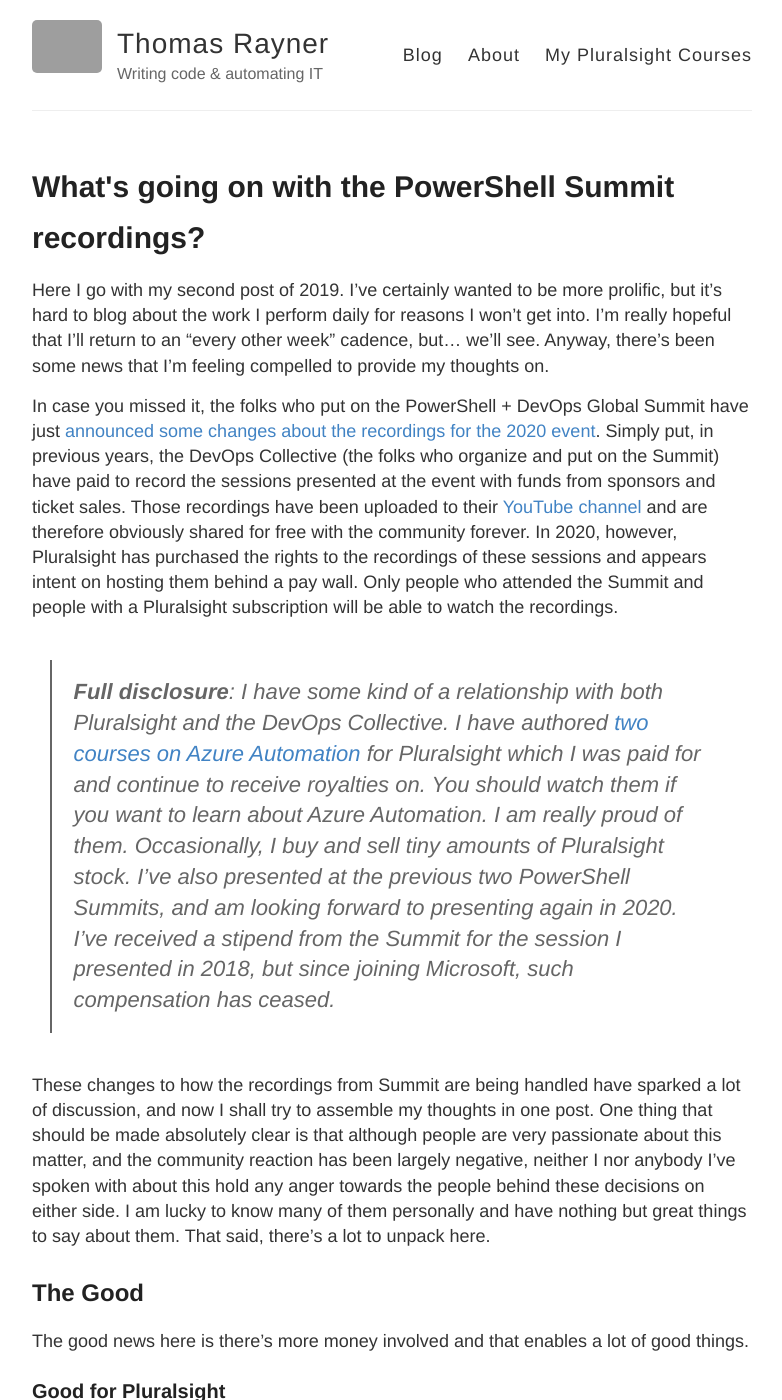
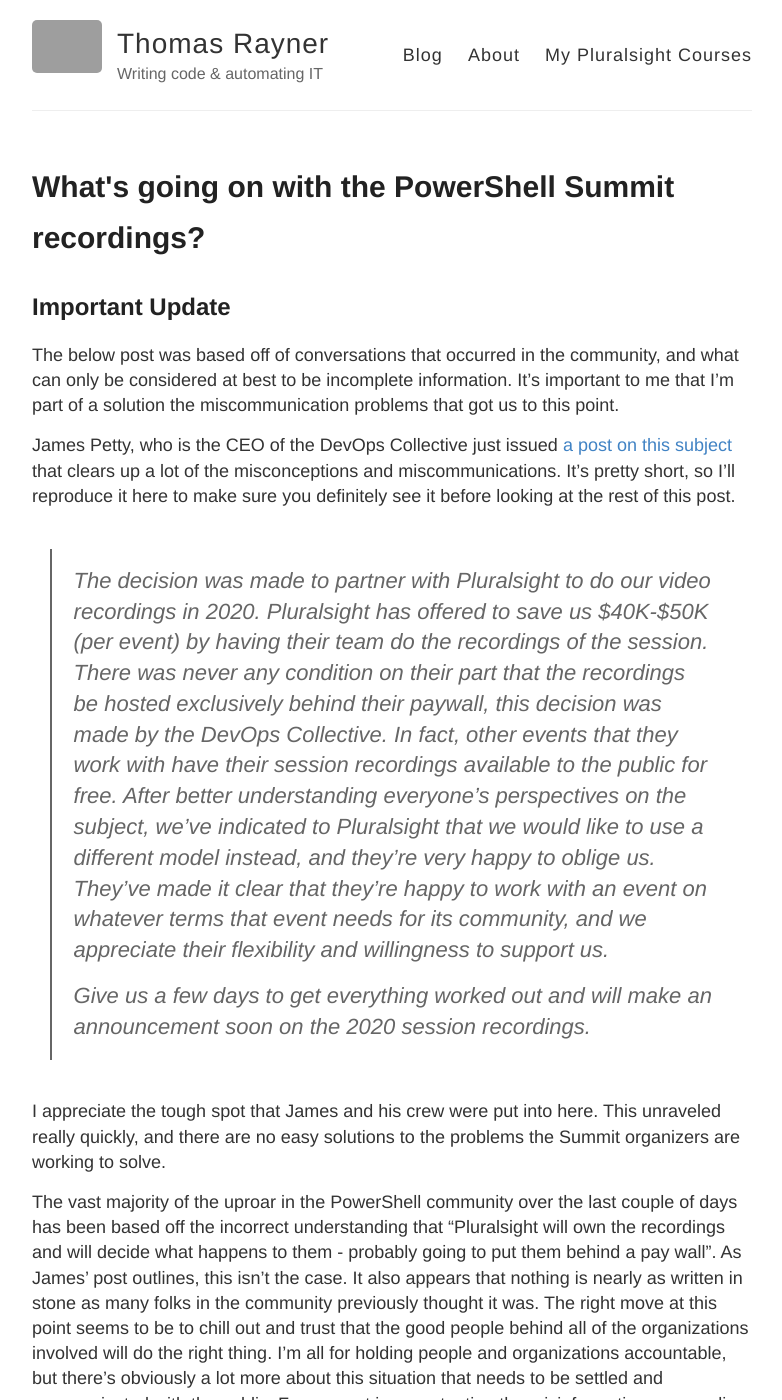
Before and after one commit to thomasrayner/thomasrayner.github.io, a Jekyll site: the page built from _posts/2019-10-15-powershell-summit-recordings.md, in a window 1280 px wide and 1400 px high. Shown: the whole window, without its empty margins (248-1030 px from the left). Built offline with Jekyll 4.4.1, drawn with Linux system fonts in a browser that asks for light colours; some of the changed text lies outside the part shown; grey boxes are pictures that could not be loaded.

Commit message:
correction

```diff
--- a/_posts/2019-10-15-powershell-summit-recordings.md
+++ b/_posts/2019-10-15-powershell-summit-recordings.md
@@ -6,11 +6,29 @@
 comments: true
 categories: [powershell, powershell summit, summit, pshsummit]
 ---
+## Important Update
+
+The below post was based off of conversations that occurred in the community, and what can only be considered at best to be incomplete information. It's important to me that I'm part of a solution the miscommunication problems that got us to this point.
+
+James Petty, who is the CEO of the DevOps Collective just issued [a post on this subject](https://powershell.org/2019/10/conference-recordings-you-spoke-we-listened/) that clears up a lot of the misconceptions and miscommunications. It's pretty short, so I'll reproduce it here to make sure you definitely see it before looking at the rest of this post.
+
+> The decision was made to partner with Pluralsight to do our video recordings in 2020. Pluralsight has offered to save us $40K-$50K (per event) by having their team do the recordings of the session. There was never any condition on their part that the recordings be hosted exclusively behind their paywall, this decision was made by the DevOps Collective. In fact, other events that they work with have their session recordings available to the public for free. After better understanding everyone’s perspectives on the subject, we’ve indicated to Pluralsight that we would like to use a different model instead, and they’re very happy to oblige us. They’ve made it clear that they’re happy to work with an event on whatever terms that event needs for its community, and we appreciate their flexibility and willingness to support us.
+>
+> Give us a few days to get everything worked out and will make an announcement soon on the 2020 session recordings.
+
+I appreciate the tough spot that James and his crew were put into here. This unraveled really quickly, and there are no easy solutions to the problems the Summit organizers are working to solve.
+
+The vast majority of the uproar in the PowerShell community over the last couple of days has been based off the incorrect understanding that "Pluralsight will own the recordings and will decide what happens to them - probably going to put them behind a pay wall". As James' post outlines, this isn't the case. It also appears that nothing is nearly as written in stone as many folks in the community previously thought it was. The right move at this point seems to be to chill out and trust that the good people behind all of the organizations involved will do the right thing. I'm all for holding people and organizations accountable, but there's obviously a lot more about this situation that needs to be settled and communicated with the public. For my part in perpetuating the misinformation surrounding this subject, I apologize. Hopefully readers understand my original post below was based off of the information I had at the time, and appreciate my effort to correct it here.
+
+The entire original post is below, with only a couple of formatting changes. The content itself is unchanged, since I don't think there's any point erasing it. Besides, my whole blog is on GitHub Pages so it's all on the internet forever and ever anyway.
+
+***
+
 Here I go with my second post of 2019. I've certainly wanted to be more prolific, but it's hard to blog about the work I perform daily for reasons I won't get into. I'm really hopeful that I'll return to an "every other week" cadence, but... we'll see. Anyway, there's been some news that I'm feeling compelled to provide my thoughts on.
 
 In case you missed it, the folks who put on the PowerShell + DevOps Global Summit have just [announced some changes about the recordings for the 2020 event](https://powershell.org/2019/10/2020-conference-recording-changes/). Simply put, in previous years, the DevOps Collective (the folks who organize and put on the Summit) have paid to record the sessions presented at the event with funds from sponsors and ticket sales. Those recordings have been uploaded to their [YouTube channel](https://www.youtube.com/user/powershellorg) and are therefore obviously shared for free with the community forever. In 2020, however, Pluralsight has purchased the rights to the recordings of these sessions and appears intent on hosting them behind a pay wall. Only people who attended the Summit and people with a Pluralsight subscription will be able to watch the recordings.
 
-> **Full disclosure**: I have some kind of a relationship with both Pluralsight and the DevOps Collective. I have authored [two courses on Azure Automation](https://pluralsight.pxf.io/c/1209528/424552/7490?u=https%3A%2F%2Fwww.pluralsight.com%2Fauthors%2Fthomas-rayner) for Pluralsight which I was paid for and continue to receive royalties on. You should watch them if you want to learn about Azure Automation. I am really proud of them. Occasionally, I buy and sell tiny amounts of Pluralsight stock. I've also presented at the previous two PowerShell Summits, and am looking forward to presenting again in 2020. I've received a stipend from the Summit for the session I presented in 2018, but since joining Microsoft, such compensation has ceased.
+**Full disclosure**: I have some kind of a relationship with both Pluralsight and the DevOps Collective. I have authored [two courses on Azure Automation](https://pluralsight.pxf.io/c/1209528/424552/7490?u=https%3A%2F%2Fwww.pluralsight.com%2Fauthors%2Fthomas-rayner) for Pluralsight which I was paid for and continue to receive royalties on. You should watch them if you want to learn about Azure Automation. I am really proud of them. Occasionally, I buy and sell tiny amounts of Pluralsight stock. I've also presented at the previous two PowerShell Summits, and am looking forward to presenting again in 2020. I've received a stipend from the Summit for the session I presented in 2018, but since joining Microsoft, such compensation has ceased.
 
 These changes to how the recordings from Summit are being handled have sparked a lot of discussion, and now I shall try to assemble my thoughts in one post. One thing that should be made absolutely clear is that although people are very passionate about this matter, and the community reaction has been largely negative, neither I nor anybody I've spoken with about this hold any anger towards the people behind these decisions on either side. I am lucky to know many of them personally and have nothing but great things to say about them. That said, there's a lot to unpack here.
 
@@ -84,4 +102,4 @@
 
 It's a complicated scenario with a lot of different perspectives to consider. I don't envy anybody involved in these decisions. While I think the DevOps Collective made a mistake, there is a chance for Pluralsight to "do the right thing" and make the recordings public on their site (perhaps after a period of time), and "donate" them to the technical community.
 
-If you have thoughts on this new agreement that Pluralsight and the DevOps Collective have entered into regarding the 2020 recordings of the Summit sessions, especially if you like the idea of making the recordings public after a period of time of paid access, tweet at [@PSHSummit](https://twitter.com/pshsummit), [@PSHOrg](https://twitter.com/pshorg), [@Pluralsight](https://twitter.com/pluralsight), and use the hashtags #PSHDevOps and #PSHSummit. Tag me too, [@MrThomasRayner](https://twitter.com/MrThomasRayner). Please also join us in the Conferences channel on the unified/bridged PowerShell community [Discord](https://aka.ms/psdiscord) and [Slack](https://aka.ms/psslack).
+If you have thoughts on this new agreement that Pluralsight and the DevOps Collective have entered into regarding the 2020 recordings of the Summit sessions, especially if you like the idea of making the recordings public after a period of time of paid access, tweet at [@PSHSummit](https://twitter.com/pshsummit), @PSHOrg, @Pluralsight, and use the hashtags #PSHDevOps and #PSHSummit. Tag me too, @MrThomasRayner. Please also join us in the Conferences channel on the unified/bridged PowerShell community [Discord](https://aka.ms/psdiscord) and [Slack](https://aka.ms/psslack).
```
